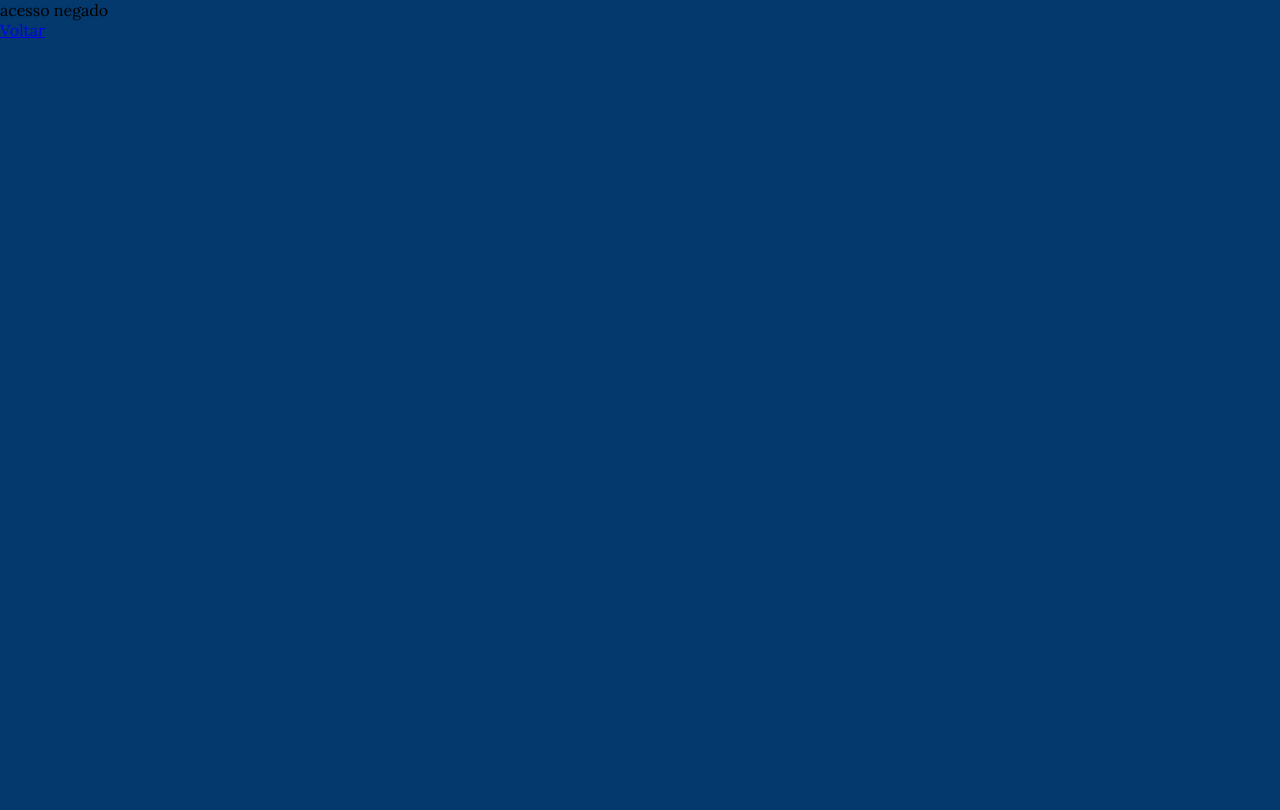
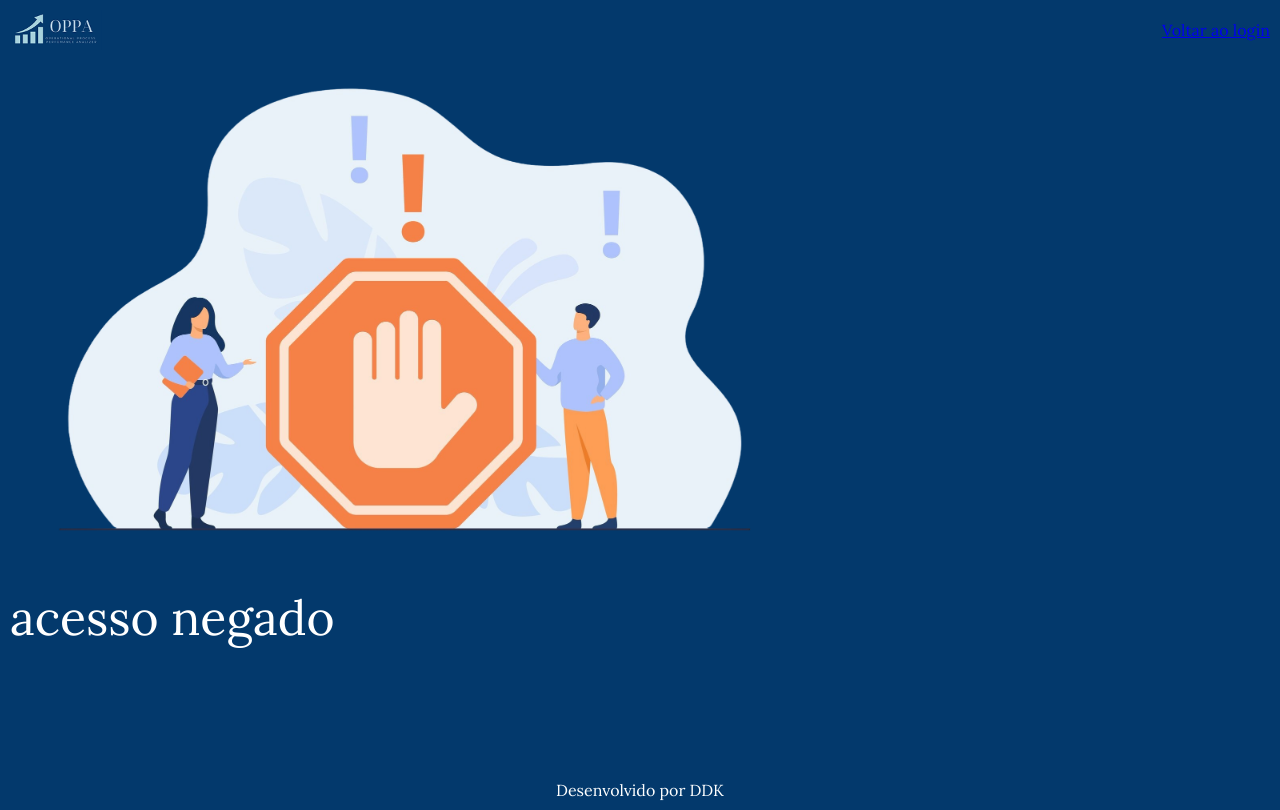
Before and after one commit to diegok88/ProjetoOPPA-Angular, an Angular app: page /access-denied in a window 1280 px wide. Built offline with nearby package versions, Linux system fonts and the light colour scheme.

Commit message:
access denied create

```diff
--- a/src/app/modules/access-denied/access-denied.html
+++ b/src/app/modules/access-denied/access-denied.html
@@ -1,2 +1,15 @@
-<p>acesso negado</p>
-<a routerLink="/login-user">Voltar</a>
+<div class="default">
+  <header class="default-header">
+    <img class="logo-header" src="images/logoOPPA-1.png" alt="logo" />
+    <span>
+      <a routerLink="/login-user">Voltar ao login</a>
+    </span>
+  </header>
+  <main class="default-main">
+    <img class="imagem" src="images/acesso-negado.png" alt="acesso negado" />
+    <p class="texto-main">acesso negado</p>
+  </main>
+  <footer class="default-footer">
+    <p class="texto-footer">Desenvolvido por DDK</p>
+  </footer>
+</div>
--- a/src/app/modules/access-denied/access-denied.scss
+++ b/src/app/modules/access-denied/access-denied.scss
@@ -0,0 +1,22 @@
+.acesso-negado {
+  width: 100%;
+  height: 100dvh;
+
+  display: flex;
+  justify-content: center;
+  align-items: center;
+  flex-direction: column;
+  gap: 10px;
+}
+.imagem {
+  width: 800px;
+  height: 533px;
+}
+.texto-main {
+  color: var(--color-white);
+  font-size: 3em;
+}
+.texto-footer {
+  color: var(--color-white);
+  font-size: 1em;
+}
--- a/src/scss/base/_reset.scss
+++ b/src/scss/base/_reset.scss
@@ -22,3 +22,7 @@ h3 {
   font-weight: 400;
   font-size: 0.8em;
 }
+p {
+  font-weight: 400;
+  font-size: 0.8em;
+}
--- /dev/null
+++ b/src/scss/layout/_default.scss
@@ -0,0 +1,30 @@
+.default {
+  display: grid;
+  margin: 10px;
+  height: 100vh;
+
+  grid-template-rows: 40px 1fr 30px;
+  grid-template-areas:
+    'header'
+    'main'
+    'footer';
+}
+header {
+  grid-area: header;
+  width: 100%;
+
+  display: flex;
+  justify-content: space-between;
+  align-items: center;
+
+  .logo-header {
+    height: 40px;
+  }
+}
+main {
+  grid-area: main;
+}
+footer {
+  grid-area: footer;
+  text-align: center;
+}
--- a/src/scss/layout/_index.scss
+++ b/src/scss/layout/_index.scss
@@ -0,0 +1 @@
+@use '_default';
```
Also changed, not shown: public/images/acesso-negado.png (added).
